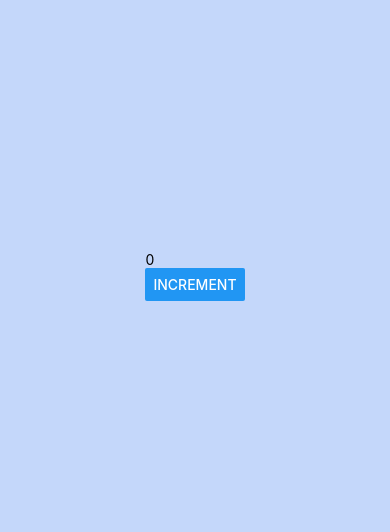
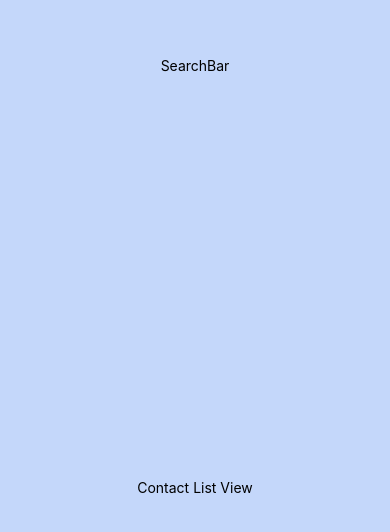
Before and after one commit to LarusThor/Verklegt-3-2, a React Native app in the folder TheContactor/: screen / in a window 390 px wide. Shown: the part 146-678 px from the top of the page. Built offline with nearby package versions, Linux system fonts and the light colour scheme.

Commit message:
View added

```diff
--- a/TheContactor/App.js
+++ b/TheContactor/App.js
@@ -1,26 +1,15 @@
 import { StatusBar } from 'expo-status-bar';
 import { StyleSheet, Text, View } from 'react-native';
+import {ContactList} from './src/views/ContactList'
 import { Counter } from './src/components/Counter/counter'
 import { Provider as StoreProvider } from 'react-redux';
-import store from './src/redux/store';
+import reducers from './src/redux/store'
 
 export default function App() {
   return (
 
-    <StoreProvider store={store}>
-      <View style={styles.container}>
-        <Counter />
-        <StatusBar style="auto" />
-      </View>
+    <StoreProvider store={reducers}>
+        <ContactList />
     </StoreProvider>
   );
 }
-
-const styles = StyleSheet.create({
-  container: {
-    flex: 1,
-    backgroundColor: '#C4D7FA',
-    alignItems: 'center',
-    justifyContent: 'center',
-  },
-});
--- a/TheContactor/src/components/Counter/counter.jsx
+++ b/TheContactor/src/components/Counter/counter.jsx
@@ -1,6 +1,6 @@
 import { View, Button, Text } from 'react-native';
 import { useDispatch, useSelector } from 'react-redux';
-import { incrementCounter } from '../../redux/features/counter/counter-slice';
+import { changeToB, changeToC, incrementCounter } from '../../redux/features/counter/counter-slice';
 
 export function Counter() {
 
@@ -15,7 +15,7 @@ export function Counter() {
 
         <View>
             <Text>{counter}</Text>
-            <Button title="Increment" onPress={() => dispatch(incrementCounter())}>Increment +</Button>
+            <Button title="Increment" onPress={() => dispatch(changeToB())}>Increment +</Button>
         </View>
 
     );
--- a/TheContactor/src/redux/features/counter/counter-slice.js
+++ b/TheContactor/src/redux/features/counter/counter-slice.js
@@ -1,16 +1,16 @@
 import { createSlice } from '@reduxjs/toolkit';
 
 const counterSlice = createSlice({
-    name: 'counter',
+    name: 'string',
     initialState: {
-        value: 0,
+        value: '',
     },
     reducers: {
-        incrementCounter: (state) => {
-            state.value += 1;
+        changeToB: (state) => {
+            state.value = 'b';
         },
     },
 });
 
-export const { incrementCounter } = counterSlice.actions;
+export const { changeToB } = counterSlice.actions;
 export default counterSlice.reducer;
--- a/TheContactor/src/redux/store.js
+++ b/TheContactor/src/redux/store.js
@@ -1,10 +1,10 @@
 import { configureStore } from "@reduxjs/toolkit";
-import counterReducer  from './features/counter/counter-slice';
+import stringReducer  from './features/counter/counter-slice';
 
 export default configureStore({
 
     reducer: {
-        counter: counterReducer,
+        counter: stringReducer,
 
     },
 
--- a/TheContactor/src/styles/ color.js
+++ b/TheContactor/src/styles/ color.js
@@ -1,2 +1 @@
 const background = '#C4D7FA'
-const icon =
--- /dev/null
+++ b/TheContactor/src/views/ContactList/index.jsx
@@ -0,0 +1,18 @@
+import React from 'react';
+import { View, Text } from 'react-native';
+import style from './styles';
+
+
+export function ContactList()  {
+    return (
+        <View style={style.container}>
+            <View>
+                <Text>SearchBar</Text>
+            </View>
+            <View>
+                <Text>Contact List View</Text>
+            </View>
+        </View>
+
+    );
+};
--- /dev/null
+++ b/TheContactor/src/views/ContactList/styles.js
@@ -0,0 +1,13 @@
+import { StyleSheet } from "react-native";
+
+export default StyleSheet.create({
+
+    container: {
+        flex: 1,
+        justifyContent: 'space-around',
+        alignItems: 'center',
+        backgroundColor: '#C4D7FA'
+
+    }
+
+});
```
Also changed, not shown: TheContactor/src/components/SearchBar/index.js (added), TheContactor/src/components/SearchBar/styles.js (added).
